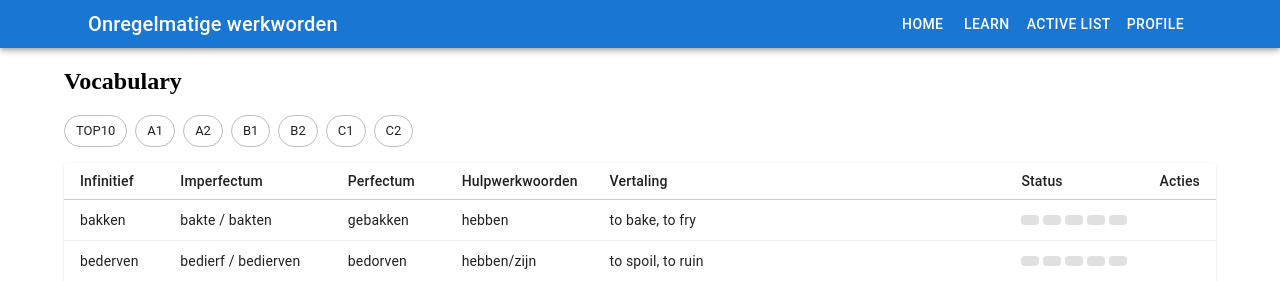
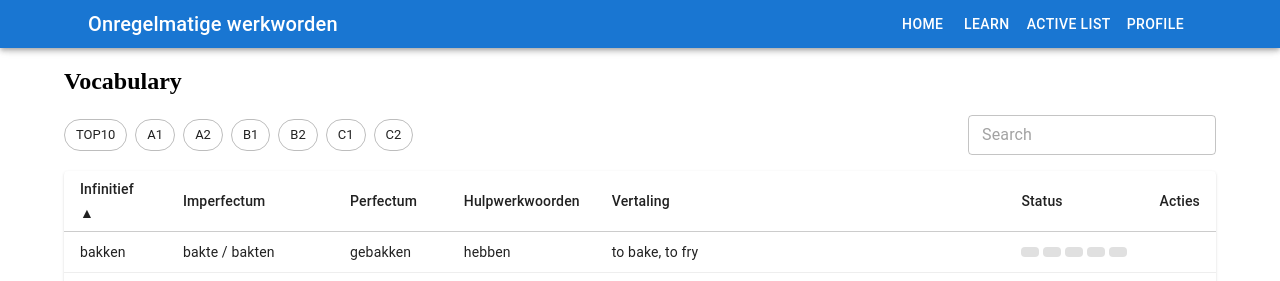
Before and after one commit to mykhailo-petrenko/onregelmatige-werkwoorden, a React (Vite) app in the folder web-ui/: page / in a window 1280 px wide. Shown: the top 281 px of the page. Built offline with nearby package versions, Linux system fonts and the light colour scheme; some icons are missing; the HTML template or start-up script is replaced by a standard one.

Commit message:
Add sorting and basic search.

```diff
--- a/web-ui/src/Vocabulary/Vocabulary.tsx
+++ b/web-ui/src/Vocabulary/Vocabulary.tsx
@@ -1,7 +1,7 @@
 import React, { type JSX } from 'react';
 import { ALL_WORDS, DEFAULT_LISTS } from '../Lists/words';
 import { useReactTable, getCoreRowModel, flexRender } from '@tanstack/react-table';
-import { Box, Chip, Container, Table as MuiTable, TableHead, TableBody, TableRow, TableCell, TableContainer, Paper, IconButton, Tooltip } from '@mui/material';
+import { Box, Chip, Container, Table as MuiTable, TableHead, TableBody, TableRow, TableCell, TableContainer, Paper, IconButton, Tooltip, TextField } from '@mui/material';
 import AddIcon from '@mui/icons-material/Add';
 import { useWordBuckets } from '../Lists/statsStorage';
 import { useAddWordToCurrentList, useIsInActiveList } from '../Lists/activeLlistProvider';
@@ -47,13 +47,79 @@ const LEVEL_IDS = DEFAULT_LISTS.reduce((acc, list) => {
 export function Vocabulary(): JSX.Element {
 	const [selectedLevels, setSelectedLevels] = React.useState<string[]>([]);
 
-	const filteredData = React.useMemo(() => {
-		if (selectedLevels.length === 0) return ALL_WORDS;
-		const allowed = new Set<string>(selectedLevels.flatMap(lvl => LEVEL_IDS[lvl] || []));
-		return ALL_WORDS.filter(v => allowed.has(v.id));
-	}, [selectedLevels]);
+	const [searchQuery, setSearchQuery] = React.useState('');
+	// default sort: show vocabulary sorted by infinitive (infinitief)
+	const [sortBy, setSortBy] = React.useState<string | null>('infinitive');
+	const [sortDir, setSortDir] = React.useState<'asc' | 'desc'>('asc');
 
 	const { getWordBucket } = useWordBuckets();
+
+	// Debounced search to avoid doing expensive filtering on every keystroke
+	const [debouncedQuery, setDebouncedQuery] = React.useState(searchQuery);
+	React.useEffect(() => {
+		const id = setTimeout(() => setDebouncedQuery(searchQuery), 300);
+		return () => clearTimeout(id);
+	}, [searchQuery]);
+
+	// Async filtered data state (computed in idle time when possible)
+	const [filteredData, setFilteredData] = React.useState<VerbInfo[]>(ALL_WORDS);
+	const computeIdRef = React.useRef(0);
+
+	React.useEffect(() => {
+		const myId = ++computeIdRef.current;
+
+		const doWork = () => {
+			let base = ALL_WORDS;
+
+			if (selectedLevels.length !== 0) {
+				const allowed = new Set<string>(selectedLevels.flatMap(lvl => LEVEL_IDS[lvl] || []));
+				base = base.filter(v => allowed.has(v.id));
+			}
+
+			const q = debouncedQuery.trim().toLowerCase();
+			if (q) {
+				base = base.filter(v => {
+					const parts: string[] = [];
+					parts.push(v.infinitive || '');
+					if (Array.isArray(v.imperfectum)) parts.push((v.imperfectum as string[]).join(' '));
+					if (Array.isArray(v.perfectum)) parts.push((v.perfectum as string[]).join(' '));
+					if (Array.isArray(v.hulpWerkwoorden)) parts.push((v.hulpWerkwoorden as string[]).join(' '));
+					parts.push(v.vertaling || '');
+					const hay = parts.join(' ').toLowerCase();
+					return hay.includes(q);
+				});
+			}
+
+			if (sortBy) {
+				base = [...base].sort((a, b) => {
+					if (sortBy === 'infinitive') {
+						return sortDir === 'asc'
+							? a.infinitive.localeCompare(b.infinitive)
+							: b.infinitive.localeCompare(a.infinitive);
+					}
+					if (sortBy === 'progress') {
+						const A = getWordBucket(a.id);
+						const B = getWordBucket(b.id);
+						return sortDir === 'asc' ? A - B : B - A;
+					}
+					return 0;
+				});
+			}
+
+			if (computeIdRef.current === myId) {
+				setFilteredData(base);
+			}
+		};
+
+		// prefer requestIdleCallback when available so filtering runs off the main update path
+		if (typeof (window as any).requestIdleCallback === 'function') {
+			const handle = (window as any).requestIdleCallback(doWork);
+			return () => (window as any).cancelIdleCallback(handle);
+		} else {
+			const t = setTimeout(doWork, 0);
+			return () => clearTimeout(t);
+		}
+	}, [selectedLevels, debouncedQuery, sortBy, sortDir, getWordBucket]);
 
 	const progressCol: ColumnDef<VerbInfo> = React.useMemo(() => ({
 		id: 'progress',
@@ -84,7 +150,8 @@ export function Vocabulary(): JSX.Element {
 		<Container maxWidth="lg">
 			<h2>Vocabulary</h2>
 
-			<Box sx={{ mb: 2, display: 'flex', gap: 1, flexWrap: 'wrap' }}>
+			<Box sx={{ mb: 2, display: 'flex', gap: 1, flexWrap: 'wrap', alignItems: 'center', justifyContent: 'space-between' }}>
+				<Box sx={{ display: 'flex', gap: 1, flexWrap: 'wrap' }}>
 					{LEVELS.map(lvl => (
 						<Chip
 							key={lvl}
@@ -96,17 +163,38 @@ export function Vocabulary(): JSX.Element {
 						/>
 					))}
 				</Box>
+				<TextField size="small" placeholder="Search" value={searchQuery} onChange={e => setSearchQuery(e.target.value)} />
+			</Box>
 
 			<TableContainer component={Paper}>
 				<MuiTable size="small">
 					<TableHead>
 					{table.getHeaderGroups().map((hg: HeaderGroup<VerbInfo>) => (
 						<TableRow key={hg.id}>
-							{hg.headers.map(h => (
-								<TableCell key={h.id} sx={{ borderBottom: '1px solid #ccc' }}>
+							{hg.headers.map(h => {
+								const colId = h.id;
+								const sortable = colId === 'infinitive' || colId === 'progress';
+								const sortKey = colId === 'infinitive' ? 'infinitive' : colId === 'progress' ? 'progress' : null;
+								const isActiveSort = sortKey && sortBy === sortKey;
+								return (
+									<TableCell
+										key={h.id}
+										sx={{ borderBottom: '1px solid #ccc', cursor: sortable ? 'pointer' : 'default' }}
+										onClick={sortable ? () => {
+											if (!sortKey) return;
+											if (sortBy === sortKey) {
+												setSortDir(prev => prev === 'asc' ? 'desc' : 'asc');
+											} else {
+												setSortBy(sortKey);
+												setSortDir('asc');
+											}
+										} : undefined}
+									>
 										{flexRender(h.column.columnDef.header, h.getContext())}
+										{isActiveSort ? (sortDir === 'asc' ? ' ▲' : ' ▼') : null}
 									</TableCell>
-							))}
+								);
+							})}
 							<TableCell sx={{ borderBottom: '1px solid #ccc' }}>Acties</TableCell>
 						</TableRow>
 					))}
```
Lines whose indentation alone changed are shown as unchanged.
